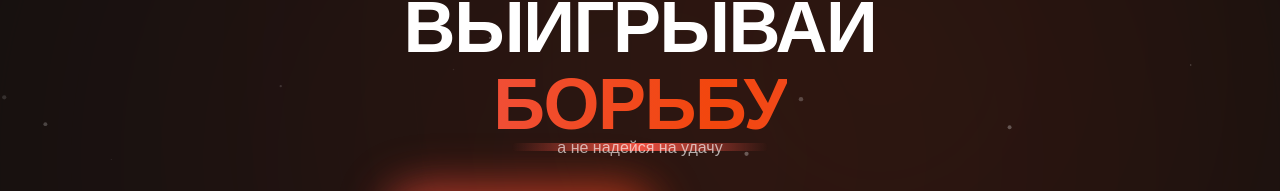
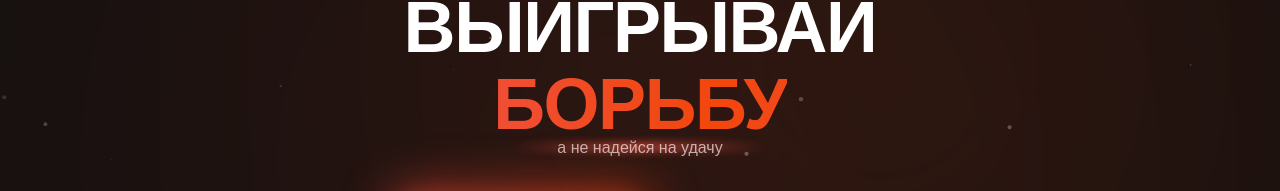
Before and after one commit to armtemiy/arm-wrestling-mastery, a React (Vite) app: page / in a window 1280 px wide. Shown: the part 241-432 px from the top of the page. Built offline with nearby package versions, Linux system fonts and the light colour scheme; the HTML template or start-up script is replaced by a standard one; a web font is replaced by a local one.

Commit message:
fix: polish hero gradients and shadows

```diff
--- a/src/components/landing/HeroSection.tsx
+++ b/src/components/landing/HeroSection.tsx
@@ -82,14 +82,14 @@ const HeroSection = () => {
               <span className="block text-white mb-4">ВЫИГРЫВАЙ</span>
               <span className="block relative">
                 <span
-                  className="relative z-10 text-transparent bg-clip-text bg-gradient-to-r from-[hsl(5_85%_60%)] via-[hsl(15_90%_50%)] to-[hsl(5_85%_60%)] animate-gradient-x"
+                  className="relative z-10 text-transparent bg-clip-text bg-gradient-to-r from-[hsl(5_85%_60%)] via-[hsl(15_90%_50%)] to-[hsl(5_85%_60%)] animate-gradient-x pb-2"
                   style={{ backgroundSize: '200% 100%' }}
                 >
                   БОРЬБУ
                 </span>
                 <div
-                  className={`absolute -bottom-4 left-1/2 h-2 bg-gradient-to-r from-transparent via-[hsl(5_85%_60%)] to-transparent rounded-full transition-all duration-1000 delay-500 ${
-                    isLoaded ? 'w-64 -translate-x-1/2 opacity-100' : 'w-0 -translate-x-1/2 opacity-0'
+                  className={`absolute -bottom-4 left-1/2 h-2 bg-gradient-to-r from-transparent via-[hsl(5_85%_60%)] to-transparent rounded-full transition-all duration-1000 delay-500 blur-sm ${
+                    isLoaded ? 'w-64 -translate-x-1/2 opacity-80' : 'w-0 -translate-x-1/2 opacity-0'
                   }`}
                   style={{ boxShadow: '0 0 30px hsl(5_85%_60%), 0 0 60px hsl(15_90%_50%)' }}
                 />
@@ -111,7 +111,7 @@ const HeroSection = () => {
               <div className="absolute -inset-1.5 bg-gradient-to-r from-[hsl(5_85%_60%)] to-[hsl(15_90%_50%)] rounded-full blur-xl opacity-40 group-hover:opacity-80 transition-opacity duration-500 animate-pulse-slow" />
               <Button
                 asChild
-                className="relative bg-gradient-to-br from-[hsl(5_85%_60%)] to-[hsl(15_90%_50%)] hover:brightness-110 text-white font-black text-base md:text-lg px-8 py-5 md:px-10 md:py-6 rounded-full shadow-[0_0_40px_rgba(235,68,54,0.38)] transition-all duration-300 hover:scale-105 active:scale-95 overflow-hidden"
+                className="relative bg-gradient-to-br from-[hsl(5_85%_60%)] to-[hsl(15_90%_50%)] hover:brightness-110 text-white font-black text-base md:text-lg px-8 py-5 md:px-10 md:py-6 rounded-full shadow-[0_0_20px_rgba(235,68,54,0.3)] transition-all duration-300 hover:scale-105 active:scale-95 overflow-hidden"
               >
                 <a href="https://t.me/armtemiy_lab_bot" target="_blank" rel="noopener noreferrer">
                   <span className="absolute inset-0 bg-gradient-to-r from-transparent via-white/30 to-transparent -translate-x-full group-hover:translate-x-full transition-transform duration-1000" />
```
